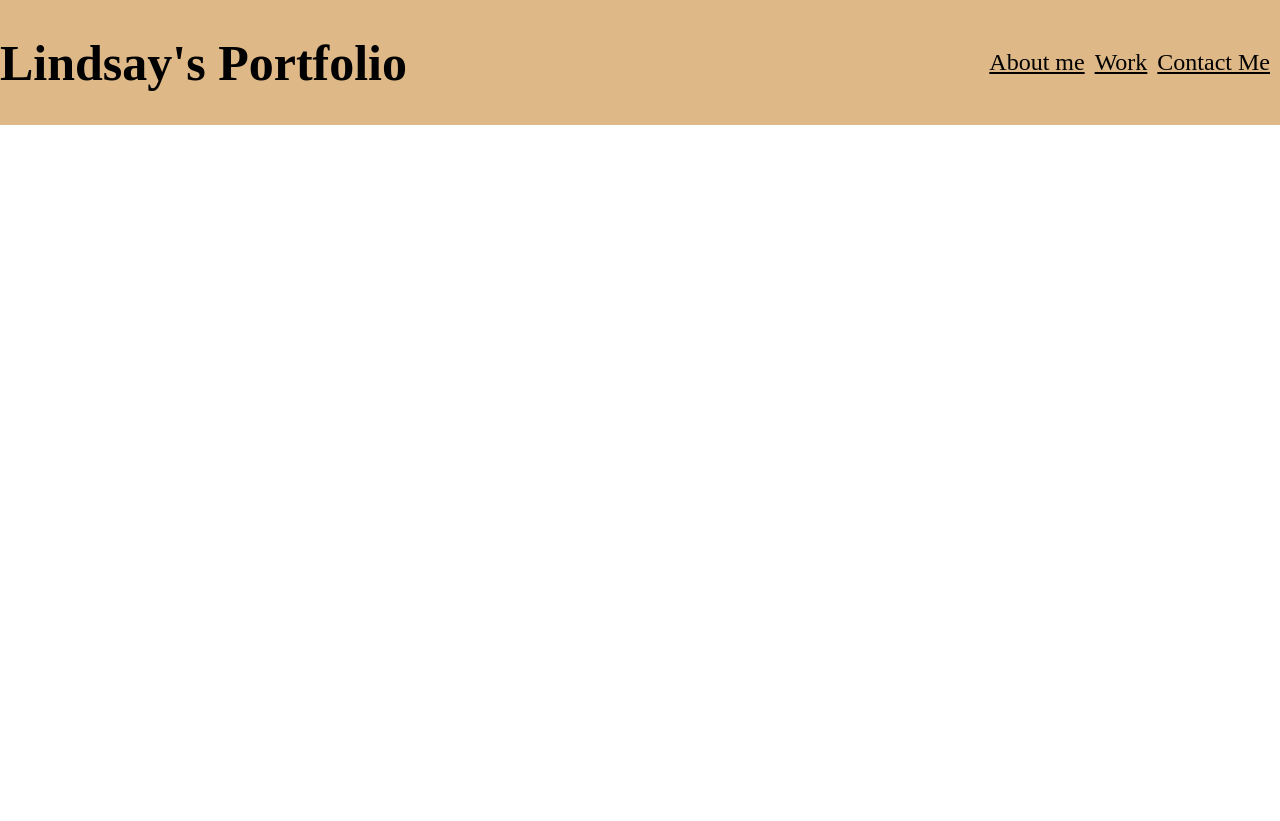
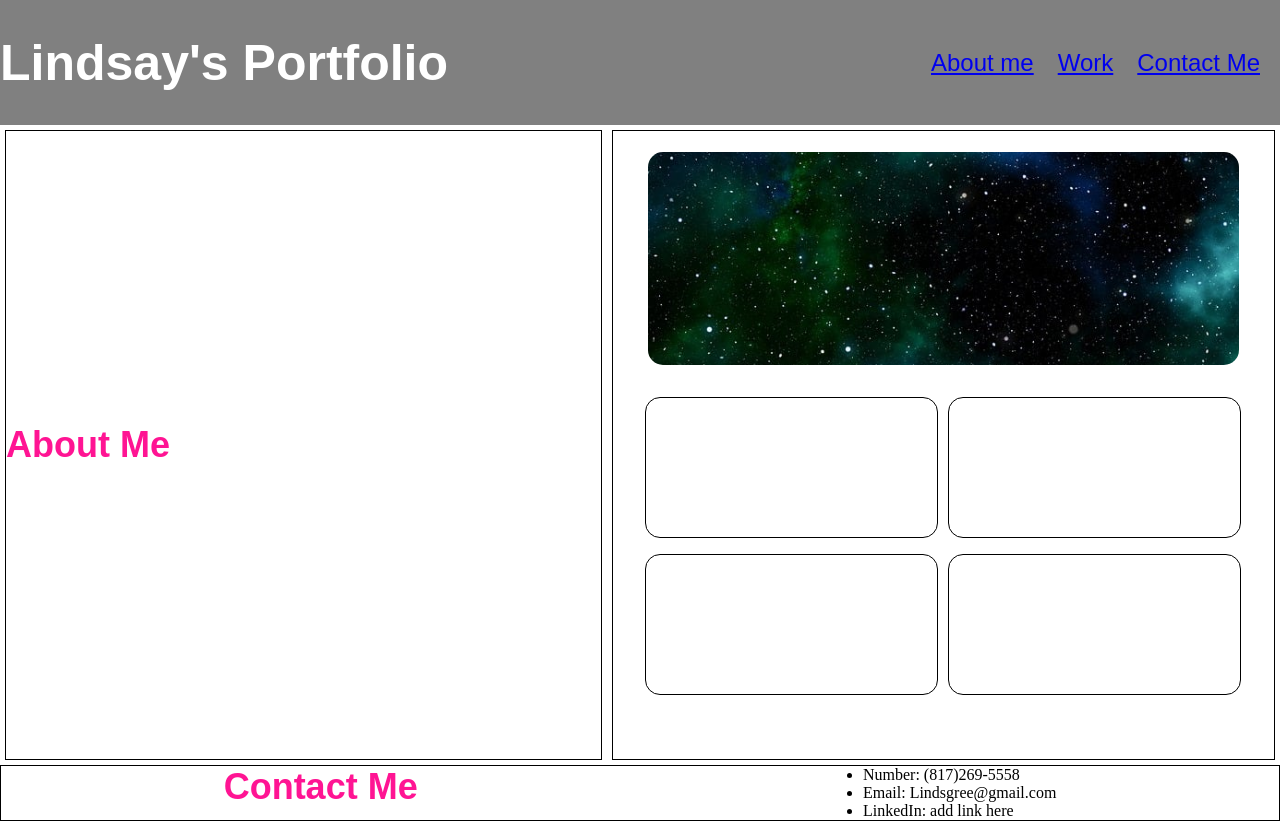
Before and after one commit to Lindsayagreen/port-folio-one, a plain HTML site: page index.html in a window 1280 px wide. Before the commit the page ends 800 px from the top, so only its background shows below. Drawn offline with Linux system fonts and the light colour scheme.

Commit message:
updated flex

```diff
--- a/assets/style.css
+++ b/assets/style.css
@@ -7,7 +7,8 @@
 
 .header h1 {
     font-size: 50px;
-    color: black;
+    color: white;
+    font-family: Arial, Helvetica, sans-serif;
 }
 
 .header {
@@ -15,22 +16,123 @@
     flex-direction: row;
     justify-content: space-between;
     align-items: center;
-    background-color: burlywood;
+    background-color: gray;
     height: 125px;
 }
 
-nav ul {
-    display: flex;
+.nav li {
+    display: inline-block;
+    /* justify-content: flex-end;
     flex-direction: row;
-    list-style-type: none;
+    list-style-type: none; */
+    margin-right: 20px;
+    color: black;
+    font-size: 24px;
+    font-family: Arial, Helvetica, sans-serif;
 }
 
-nav ul li {
+/* nav ul li {
     margin-right: 10px;
     margin:
 }
 
 nav ul li a {
-    color:black;
+    color: white;
     font-size: 24px;
+    font-family: Arial, Helvetica, sans-serif;
+} */
+
+.about-me h2,
+.work h3,
+.contact-me h4 {
+    font-size: 36px;
+    /* font-style: ; */
 }
+
+
+.main {
+    display: flex;
+    height: 80vh;
+}
+
+.card {
+    display: flex;
+    justify-content: space-between;
+    align-items: center;
+    background-color: white;
+    /* height: 150px; */
+    width: 900px ;
+    border: 1px solid black;
+    margin: 5px;
+}
+
+.card1 {
+    /* display: flex;
+    flex-wrap: wrap;
+    justify-content: space-evenly;
+    align-items: flex-end; */
+    /* height: 500px; */
+    width: 1000px ;
+    border: 1px solid black;
+    margin: 5px;
+}
+
+.biggerblock {
+    display: flex;
+    justify-content: center;
+    align-items: center;
+    /* border: 1px solid black; */
+    height: 40%;
+    margin: 2px;
+}
+
+.bigcard {
+    /* border: 1px solid black; */
+    margin: 10px;
+    background-color: black;
+    height: 85%;
+    width: 90%;
+    border-radius: 15px;
+    background-image: url(/assets/stars.jpg);
+    background-repeat: no-repeat;
+    background-size: cover;
+    background-position: center center;
+}
+.smallblocks {
+    display:flex;
+    flex-wrap: wrap;
+    justify-content: center;
+    align-items: center;
+    height: 50%;
+    /* border: 2px solid black; */
+    margin: 5px;
+}
+.smallcard {
+height: 45%;
+    width: 45%;
+    border: 1px solid black;
+    margin: 5px;
+    border-radius: 15px;
+}
+
+.card h2, h3, h4 {
+    font-size: 36px;
+    color: deeppink;
+    font-family: Arial, Helvetica, sans-serif;
+}
+
+.card ul li {
+    display: flex;
+    justify-content: flex-start;
+    flex-direction: column;
+    align-items: flex-start;
+    color: blueviolet;
+    font-size: 20px;
+    font-family: Arial, Helvetica, sans-serif;
+}
+
+.card2 {
+    display: flex;
+    justify-content: space-around;
+    border: 1px solid black;
+}
--- a/index.html
+++ b/index.html
@@ -11,7 +11,7 @@
     <header class="header">
         <h1>Lindsay's Portfolio</h1>
         <nav>
-        <ul>
+        <ul class="nav">
             <li>
                 <a href="#about-me">About me</a>
             </li>
@@ -25,21 +25,39 @@
         </nav>
     </header>
 
-<main>
-    <section class="about-me" id="about-me">
+<main class="main">
+    <section class="card" id="about-me">
+        <h2>About Me</h2>
+        <ul>
+        </ul>
+    </section>
+
+    <section class="card1" id="work">
+
+        <div class="biggerblock">
+            <div class="bigcard" id="project1"></div>
+        </div>
+
+        <div class="smallblocks">
+            <div class="smallcard" id="project2"></div>
+            <div class="smallcard" id="project3"></div>
+            <div class="smallcard" id="project4"></div>
+            <div class="smallcard" id="project5"></div>
+        </div>
 
     </section>
-    <section class="work" id="work">
 
-    </section>
-    <section class="contact-me" id="contact-me">
-
-    </section>
 </main>
 
-
 <footer>
-
+    <section class="card2" id="contact-me">
+        <h4>Contact Me</h4>
+        <ul>
+            <li>Number: (817)269-5558</li>
+            <li>Email: Lindsgree@gmail.com</li>
+            <li>LinkedIn: add link here</li>
+        </ul>
+    </section>
 
 
 
```
Also changed, not shown: assets/stars.jpg (added).
